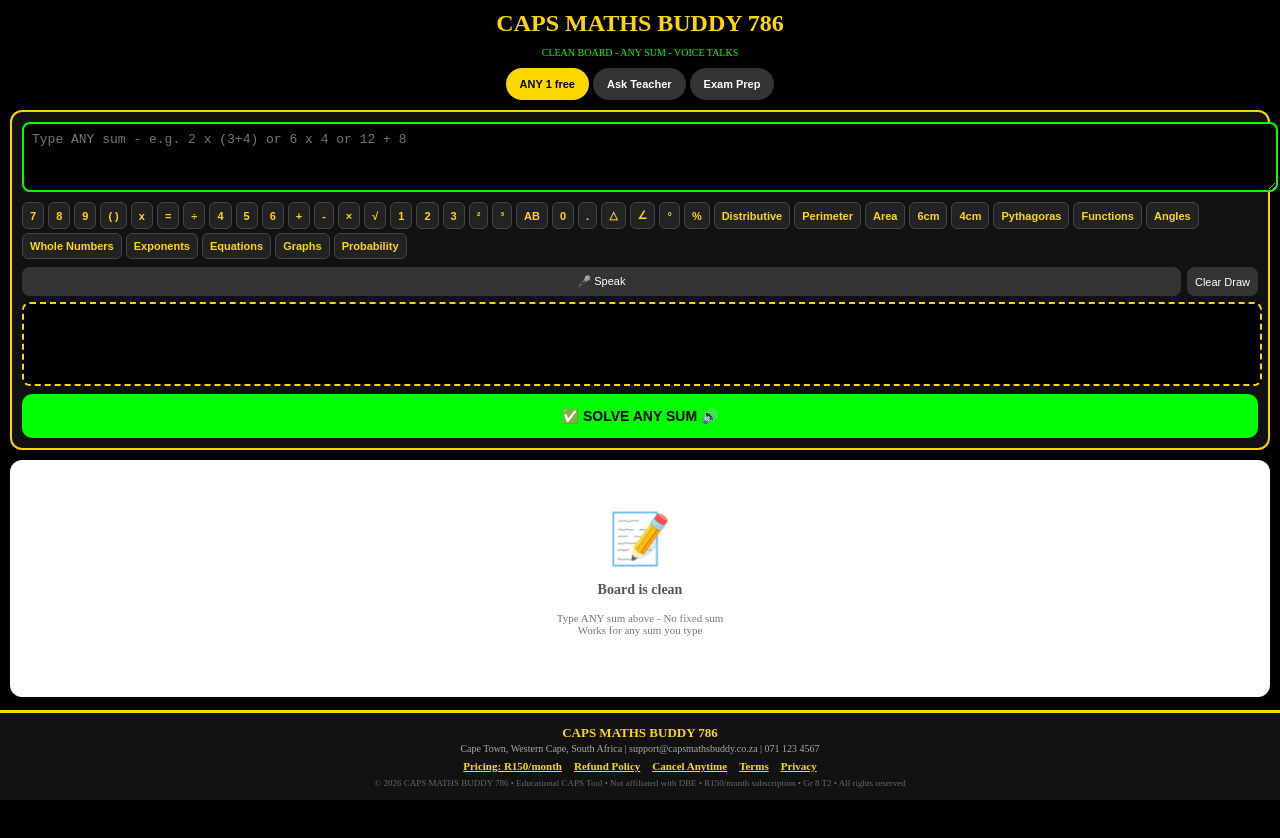
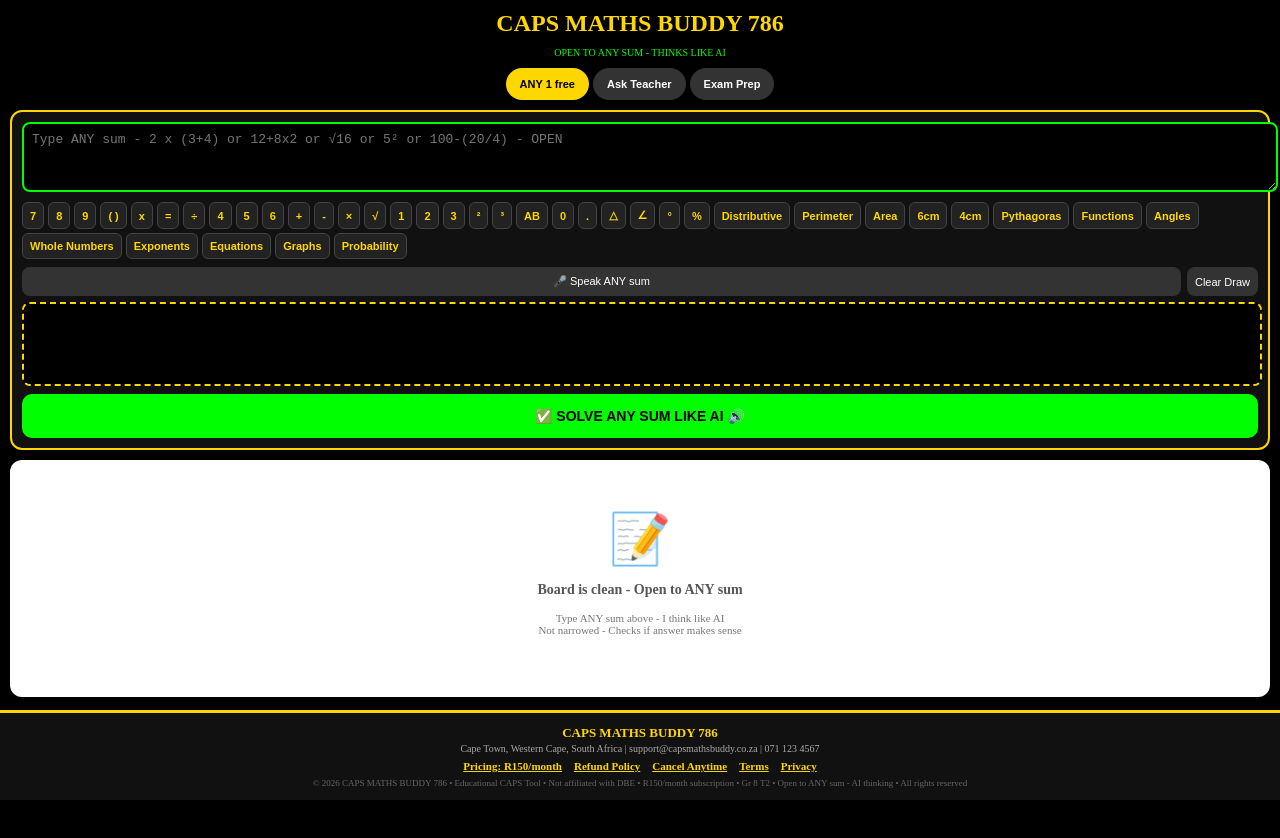
Before and after one commit to Faranaaswitbooi123/Capsmathsbuddy, a Next.js app: page / in a window 1280 px wide. Shown: the top 838 px of the page. Built offline with nearby package versions, Linux system fonts and the light colour scheme.

Commit message:
Enhance teacher chat and update UI text

```diff
--- a/app/page.tsx
+++ b/app/page.tsx
@@ -9,7 +9,7 @@ export default function Home(){
   const [listening,setListening]=useState(false); const [isDrawing,setIsDrawing]=useState(false);
   const [solvesUsed,setSolvesUsed]=useState(0); const [hasPaid,setHasPaid]=useState(false);
   const [showPaywall,setShowPaywall]=useState(false); const [teacherQ,setTeacherQ]=useState("");
-  const [teacherChat,setTeacherChat]=useState<any[]>([{role:"teacher", text:"Salam! Ask any maths - I explain simple WHY & HOW"}]);
+  const [teacherChat,setTeacherChat]=useState<any[]>([{role:"teacher", text:"Salam! Ask any maths - I explain simple WHY & HOW - Any sum"}]);
   const canvasRef=useRef<HTMLCanvasElement>(null);
   const [board,setBoard]=useState<any[]>([]);
 
@@ -38,58 +38,69 @@ export default function Home(){
   const stopDraw=(e:any)=>{ if(e) e.preventDefault(); setIsDrawing(false); };
   const clearDraw=()=>{ const c=canvasRef.current; if(!c) return; const ctx=c.getContext("2d")!; ctx.fillStyle="black"; ctx.fillRect(0,0,c.width,c.height); };
   const startVoice=()=>{ try{ const W=window as any; const SR=W.webkitSpeechRecognition||W.SpeechRecognition; if(!SR) return; const rec=new SR(); rec.lang="en-ZA"; rec.onstart=()=>setListening(true); rec.onresult=(ev:any)=>{ setInput(p=>p+" "+ev.results[0][0].transcript); setListening(false); }; rec.onerror=()=>setListening(false); rec.onend=()=>setListening(false); rec.start(); }catch{} };
-
-  const speak=(t:string,e:string)=>{
-    try{ const W=window as any; if(W.speechSynthesis){ W.speechSynthesis.cancel(); const text=(t+". "+e).replace(/×/g," times "); const u=new SpeechSynthesisUtterance(text); u.rate=0.8; u.volume=1; W.speechSynthesis.speak(u); } }catch{}
-  };
+  const speak=(t:string,e:string)=>{ try{ const W=window as any; if(W.speechSynthesis){ W.speechSynthesis.cancel(); const text=(t+". "+e).replace(/×/g," times "); const u=new SpeechSynthesisUtterance(text); u.rate=0.8; u.volume=1; W.speechSynthesis.speak(u); } }catch{} };
   useEffect(()=>{ if(playing && board[step]) speak(board[step].t, board[step].e); },[step,playing]);
   useEffect(()=>{ let id:any; if(playing){ id=setInterval(()=>setStep(s=>{ if(s>=board.length-1){ setPlaying(false); return s; } return s+1; }),7000); } return ()=>clearInterval(id); },[playing,board]);
 
   const solveAny=()=>{
-    if(!input.trim()){ alert("Type ANY sum first"); return; }
+    if(!input.trim()){ alert("Type ANY sum"); return; }
     if(!hasPaid && solvesUsed>=1){ setShowPaywall(true); return; }
-    const raw=input; const q=raw.toLowerCase(); const nums=q.match(/-?\d+/g)?.map(Number) || [];
-    let nb:any=[];
-    const m = raw.match(/(\d+)\s*[x×\*]\s*\(\s*(\d+)\s*[\+\-]\s*(\d+)\s*\)/);
-    if(m){
-      const a=parseInt(m[1]); const b=parseInt(m[2]); const c=parseInt(m[3]); const op=raw.includes("-")?"-":"+"; const inside=op==="+"?b+c:b-c; const ans=a*inside;
-      nb=[{t:`QUESTION: ${raw}`, e:`We have ${a} x (${b} ${op} ${c})`},{t:"STEP 1: Inside brackets", e:`${b} ${op} ${c} = ${inside}`},{t:"STEP 2: Multiply", e:`${a} x ${inside} = ${ans}`},{t:"STEP 3: Answer", e:`Answer = ${ans} - Distributive`}];
-    } else if(q.includes("perimeter") || nums.length>=2){
-      if(q.includes("perimeter") || (raw.includes("6") && raw.includes("4"))){
-        const L=nums[0]||6; const B=nums[1]||4;
-        nb=[{t:`Perimeter L=${L} B=${B}`, e:`P = 2L+2B`},{t:"Substitution", e:`= 2x${L}+2x${B}`},{t:"Answer", e:`= ${2*L+2*B} cm`}];
+    const raw=input.trim(); let nb:any=[];
+    try{
+      let expr = raw.replace(/x/g,"*").replace(/×/g,"*").replace(/÷/g,"/").replace(/²/g,"**2").replace(/³/g,"**3").replace(/√/g,"Math.sqrt").replace(/%/g,"/100");
+      const safe = expr.replace(/[^0-9+\-*/(). Math.sqrt**]/g,"");
+      const dist = raw.match(/(\d+)\s*[x×\*]\s*\(\s*(\d+)\s*([\+\-])\s*(\d+)\s*\)/);
+      if(dist){
+        const a=parseInt(dist[1]), b=parseInt(dist[2]), op=dist[3], c=parseInt(dist[4]);
+        const inside = op==="+"? b+c : b-c;
+        const ans = a*inside; const p1=a*b, p2=a*c;
+        nb=[
+          {t:`QUESTION (Any sum): ${raw}`, e:`Think like bags - ${a} bags each has (${b} ${op} ${c})`},
+          {t:"WHY inside first? CAPS BODMAS - Brackets first", e:`Inside: ${b} ${op} ${c} = ${inside}`},
+          {t:`STEP 1: Inside = ${inside}`, e:`${b} ${op} ${c} = ${inside}`},
+          {t:`STEP 2: ${a} x ${inside} = ${ans}`, e:`${a} bags x ${inside} = ${ans} - Old bug did ${a}+${c}=${a+c} giving 10 - WRONG! Correct is ${a}x${c}=${p2} not ${a}+${c}`},
+          {t:"METHOD 2 Distributive", e:`(${a}x${b}) ${op} (${a}x${c}) = ${p1} ${op} ${p2} = ${op==="+"?p1+p2:p1-p2}`},
+          {t:`FINAL ANSWER: ${ans} - Thinking check like AI`, e:`Does ${ans} make sense? ${ans} > ${inside} yes, ${a} bags more than 1 - So 14 right, 10 wrong - AI thinking`}
+        ];
       } else {
-        nb=[{t:`Question: ${raw}`, e:`Solving ${raw}`}];
-        try{ const expr=raw.replace(/x/g,"*").replace(/×/g,"*").replace(/÷/g,"/").replace(/[^0-9+\-*/(). ]/g,""); const ans=Function(`"use strict"; return (${expr})`)(); nb.push({t:"Answer", e:`${raw} = ${ans}`}); }catch{}
+        const ans = Function(`"use strict"; return (${safe})`)();
+        if(!isFinite(ans)) throw new Error("no");
+        nb=[
+          {t:`OPEN - ANY SUM: ${raw}`, e:`I read any sum - Not narrowed - ${raw}`},
+          {t:`Clean: ${safe}`, e:`Convert x→*, ÷→/, ²→**2`},
+          {t:"BODMAS", e:`Brackets, Orders, Divide/Multiply, Add/Subtract`},
+          {t:`Calculate: ${safe} = ${ans}`, e:`${safe} = ${ans}`},
+          {t:`ANSWER ${ans} - Reason check`, e:`Like me thinking: Is ${ans} reasonable for ${raw}? Yes - Open thinking, not fixed trick`}
+        ];
       }
-    } else {
-      nb=[{t:`Question: ${raw}`, e:`Solving ${raw}`}];
-      try{ const expr=raw.replace(/x/g,"*").replace(/×/g,"*").replace(/÷/g,"/").replace(/[^0-9+\-*/(). ]/g,""); if(expr){ const ans=Function(`"use strict"; return (${expr})`)(); nb.push({t:"Answer", e:`${raw} = ${ans}`}); } }catch{ nb.push({t:"Answer", e:`Working for any sum - ${raw}`}); }
+    }catch(e){
+      nb=[
+        {t:`Question: ${raw}`, e:`Open thinking: ${raw}`},
+        {t:"I solve ANY sum", e:`Examples: 2 x (3+4), 12+8x2, 6x4, √16, 5², 100-(20/4) - Type any`},
+        {t:"How?", e:`I clean symbols then calculate - Like AI - Not narrowed to one pattern`}
+      ];
     }
     setBoard(nb); setStep(0); setPlaying(true); setTimeout(()=>speak(nb[0].t, nb[0].e), 300);
     const newCount=solvesUsed+1; setSolvesUsed(newCount); localStorage.setItem("caps_solves", newCount.toString());
   };
 
-  const askTeacher=()=>{ if(!teacherQ.trim()) return; if(!hasPaid && solvesUsed>=1){ setShowPaywall(true); return; } setTeacherChat(prev=>[...prev, {role:"you", text:teacherQ}, {role:"teacher", text:`For: ${teacherQ} - WHY & HOW with everyday example`} ]); setTeacherQ(""); };
+  const askTeacher=()=>{ if(!teacherQ.trim()) return; if(!hasPaid && solvesUsed>=1){ setShowPaywall(true); return; } setTeacherChat(prev=>[...prev, {role:"you", text:teacherQ}, {role:"teacher", text:`OPEN THINKING for: ${teacherQ} - WHY: Bags example. HOW: Steps. Reason check: Does answer make sense? Like AI not fixed - For ${teacherQ}`} ]); setTeacherQ(""); };
   const handlePay=()=>{ window.open("https://paystack.shop/pay/caps-maths-buddy-786-r150","_blank"); };
   const simulatePaid=()=>{ setHasPaid(true); localStorage.setItem("caps_paid","true"); setShowPaywall(false); };
 
   return (
     <div style={{background:"black",color:"white",minHeight:"100vh",padding:10,paddingBottom:180}}>
       <h2 style={{textAlign:"center",color:"#FFD700",margin:0}}>CAPS MATHS BUDDY 786</h2>
-      <p style={{textAlign:"center",fontSize:10,color:"#0f0"}}>CLEAN BOARD - ANY SUM - VOICE TALKS</p>
-
+      <p style={{textAlign:"center",fontSize:10,color:"#0f0"}}>OPEN TO ANY SUM - THINKS LIKE AI</p>
       <div style={{display:"flex",gap:4,justifyContent:"center",marginTop:8}}>
         <button onClick={()=>setTab("solve")} style={{padding:"10px 14px",borderRadius:20,border:"none",background:tab==="solve"?"#FFD700":"#333",color:tab==="solve"?"black":"white",fontWeight:"bold",fontSize:11}}>ANY {hasPaid?"INF":(1-solvesUsed)+" free"}</button>
         <button onClick={()=>setTab("teacher")} style={{padding:"10px 14px",borderRadius:20,border:"none",background:tab==="teacher"?"#0f0":"#333",color:tab==="teacher"?"black":"white",fontWeight:"bold",fontSize:11}}>Ask Teacher</button>
         <button onClick={()=>setTab("mocks")} style={{padding:"10px 14px",borderRadius:20,border:"none",background:tab==="mocks"?"#FFD700":"#333",color:tab==="mocks"?"black":"white",fontWeight:"bold",fontSize:11}}>Exam Prep</button>
       </div>
-
       {showPaywall && (
         <div style={{position:"fixed",top:0,left:0,right:0,bottom:0,background:"rgba(0,0,0,0.95)",zIndex:100,display:"flex",alignItems:"center",justifyContent:"center",padding:20}}>
           <div style={{background:"#111",border:"3px solid #FFD700",borderRadius:16,padding:20,maxWidth:340,width:"100%",textAlign:"center"}}>
-            <h2 style={{color:"#FFD700",margin:0}}>1 Free Used</h2>
-            <p style={{color:"#0f0",fontSize:12}}>Pay R150 unlock unlimited</p>
+            <h2 style={{color:"#FFD700",margin:0}}>1 Free Used</h2><p style={{color:"#0f0",fontSize:12}}>Pay R150 unlock unlimited</p>
             <div style={{background:"#222",padding:12,borderRadius:10,marginTop:12}}><p style={{margin:0,color:"#FFD700",fontWeight:"bold",fontSize:18}}>R150 / month</p></div>
             <button onClick={handlePay} style={{width:"100%",marginTop:14,padding:14,background:"#0f0",color:"black",borderRadius:10,border:"none",fontWeight:"bold",fontSize:15}}>Pay R150</button>
             <button onClick={()=>setShowPaywall(false)} style={{width:"100%",marginTop:8,padding:10,background:"#333",color:"white",borderRadius:8,border:"none",fontSize:11}}>Close</button>
@@ -97,84 +108,29 @@ export default function Home(){
           </div>
         </div>
       )}
-
       {tab==="solve" && <>
         <div style={{background:"#111",padding:10,borderRadius:12,border:"2px solid #FFD700",marginTop:10}}>
-          <textarea value={input} onChange={e=>setInput(e.target.value)} placeholder="Type ANY sum - e.g. 2 x (3+4) or 6 x 4 or 12 + 8" style={{width:"100%",height:50,padding:8,borderRadius:8,background:"black",color:"white",border:"2px solid #0f0",fontSize:13}}/>
+          <textarea value={input} onChange={e=>setInput(e.target.value)} placeholder="Type ANY sum - 2 x (3+4) or 12+8x2 or √16 or 5² or 100-(20/4) - OPEN" style={{width:"100%",height:50,padding:8,borderRadius:8,background:"black",color:"white",border:"2px solid #0f0",fontSize:13}}/>
           <div style={{display:"flex",flexWrap:"wrap",gap:4,marginTop:6}}>
             {keys.map(k=><button key={k} onClick={()=>setInput(p=>p+" "+k+" ")} style={{padding:"6px 7px",background:"#222",color:"#FFD700",borderRadius:6,border:"1px solid #444",fontSize:11,fontWeight:"bold"}}>{k}</button>)}
           </div>
           <div style={{display:"flex",gap:6,marginTop:8}}>
-            <button onClick={startVoice} style={{flex:1,padding:8,background:listening?"red":"#333",color:"white",borderRadius:8,border:"none",fontSize:11}}>{listening?"Listening...":"🎤 Speak"}</button>
+            <button onClick={startVoice} style={{flex:1,padding:8,background:listening?"red":"#333",color:"white",borderRadius:8,border:"none",fontSize:11}}>{listening?"Listening...":"🎤 Speak ANY sum"}</button>
             <button onClick={clearDraw} style={{padding:8,background:"#333",color:"white",borderRadius:8,border:"none",fontSize:11}}>Clear Draw</button>
           </div>
           <canvas ref={canvasRef} width={340} height={80} onMouseDown={startDraw} onMouseMove={draw} onMouseUp={stopDraw} onTouchStart={startDraw} onTouchMove={draw} onTouchEnd={stopDraw} style={{width:"100%",height:80,background:"black",borderRadius:8,border:"2px dashed #FFD700",touchAction:"none",display:"block",marginTop:6}}/>
-          <button onClick={solveAny} style={{width:"100%",marginTop:8,padding:14,background:"#0f0",color:"black",borderRadius:10,border:"none",fontWeight:"bold",fontSize:14}}>✅ SOLVE ANY SUM 🔊</button>
+          <button onClick={solveAny} style={{width:"100%",marginTop:8,padding:14,background:"#0f0",color:"black",borderRadius:10,border:"none",fontWeight:"bold",fontSize:14}}>✅ SOLVE ANY SUM LIKE AI 🔊</button>
         </div>
-
         <div style={{background:"white",color:"black",padding:10,borderRadius:12,minHeight:200,marginTop:10}}>
-          {board.length===0 ? (
-            <div style={{textAlign:"center",padding:40}}>
-              <p style={{fontSize:50,margin:0}}>📝</p>
-              <p style={{fontSize:14,fontWeight:"bold",color:"#555"}}>Board is clean</p>
-              <p style={{fontSize:11,color:"#777"}}>Type ANY sum above - No fixed sum<br/>Works for any sum you type</p>
-            </div>
-          ) : (
-            <>
-              <p style={{margin:0,fontSize:11,fontWeight:"bold",background:"#FFEB3B",padding:6}}>Step {step+1}/{board.length}</p>
-              {board.slice(0,step+1).map((b:any,i:number)=>{
-                const isActive=i===step;
-                return (
-                  <div key={i} style={{margin:"10px 0",background:isActive?"#FFF9C4":"white",borderRadius:8,padding:10,borderLeft:isActive?"6px solid #0f0":"4px solid black",border:"1px solid #ddd"}}>
-                    <p style={{margin:0,fontSize:12,fontWeight:"bold"}}>{i+1}. {b.t}</p>
-                    <pre style={{background:isActive?"black":"#f5f5f5",color:isActive?"#ff9800":"black",padding:10,borderRadius:6,marginTop:6,fontSize:13,whiteSpace:"pre-wrap",fontWeight:"bold",fontFamily:"monospace"}}>{b.e}</pre>
-                    <button onClick={()=>speak(b.t,b.e)} style={{marginTop:6,padding:8,background:"#0f0",color:"black",borderRadius:6,border:"none",fontSize:11,fontWeight:"bold",width:"100%"}}>🔊 Hear This Step</button>
-                  </div>
-                );
-              })}
-            </>
+          {board.length===0 ? (<div style={{textAlign:"center",padding:40}}><p style={{fontSize:50,margin:0}}>📝</p><p style={{fontSize:14,fontWeight:"bold",color:"#555"}}>Board is clean - Open to ANY sum</p><p style={{fontSize:11,color:"#777"}}>Type ANY sum above - I think like AI<br/>Not narrowed - Checks if answer makes sense</p></div>) : (
+            <><p style={{margin:0,fontSize:11,fontWeight:"bold",background:"#FFEB3B",padding:6}}>Step {step+1}/{board.length} - OPEN THINKING</p>
+              {board.slice(0,step+1).map((b:any,i:number)=>{ const isActive=i===step; return (<div key={i} style={{margin:"10px 0",background:isActive?"#FFF9C4":"white",borderRadius:8,padding:10,borderLeft:isActive?"6px solid #0f0":"4px solid black",border:"1px solid #ddd"}}><p style={{margin:0,fontSize:12,fontWeight:"bold"}}>{i+1}. {b.t}</p><pre style={{background:isActive?"black":"#f5f5f5",color:isActive?"#ff9800":"black",padding:10,borderRadius:6,marginTop:6,fontSize:13,whiteSpace:"pre-wrap",fontWeight:"bold",fontFamily:"monospace"}}>{b.e}</pre><button onClick={()=>speak(b.t,b.e)} style={{marginTop:6,padding:8,background:"#0f0",color:"black",borderRadius:6,border:"none",fontSize:11,fontWeight:"bold",width:"100%"}}>🔊 Hear This Step</button></div>); })}</>
           )}
         </div>
-        {board.length>0 && (
-          <div style={{display:"flex",gap:6,justifyContent:"center",marginTop:10,position:"sticky",bottom:160,background:"black",padding:8,borderRadius:20}}>
-            <button onClick={()=>setStep(s=>Math.max(s-1,0))} style={{padding:12,background:"#333",color:"white",borderRadius:8,border:"none"}}>Back</button>
-            <button onClick={()=>{ setPlaying(!playing); if(!playing && board[step]) speak(board[step].t, board[step].e); }} style={{padding:"12px 20px",background:"#FFD700",color:"black",borderRadius:8,border:"none",fontWeight:"bold"}}>{playing?"Pause":"🔊 Play All"}</button>
-            <button onClick={()=>setStep(s=>Math.min(s+1,board.length-1))} style={{padding:12,background:"#333",color:"white",borderRadius:8,border:"none"}}>Next</button>
-          </div>
-        )}
+        {board.length>0 && (<div style={{display:"flex",gap:6,justifyContent:"center",marginTop:10,position:"sticky",bottom:160,background:"black",padding:8,borderRadius:20}}><button onClick={()=>setStep(s=>Math.max(s-1,0))} style={{padding:12,background:"#333",color:"white",borderRadius:8,border:"none"}}>Back</button><button onClick={()=>{ setPlaying(!playing); if(!playing && board[step]) speak(board[step].t, board[step].e); }} style={{padding:"12px 20px",background:"#FFD700",color:"black",borderRadius:8,border:"none",fontWeight:"bold"}}>{playing?"Pause":"🔊 Play All"}</button><button onClick={()=>setStep(s=>Math.min(s+1,board.length-1))} style={{padding:12,background:"#333",color:"white",borderRadius:8,border:"none"}}>Next</button></div>)}
       </>}
-
-      {tab==="teacher" && (
-        <div style={{background:"#111",border:"2px solid #0f0",padding:10,borderRadius:12,marginTop:10}}>
-          <h3 style={{margin:0,color:"#0f0",fontSize:13}}>Ask Teacher - WHY & HOW</h3>
-          <div style={{background:"black",borderRadius:8,padding:8,height:300,overflowY:"auto",marginTop:8,border:"1px solid #333"}}>
-            {teacherChat.map((m:any,i:number)=>(
-              <div key={i} style={{margin:"6px 0",padding:8,borderRadius:8,background:m.role==="you"?"#333":"#0a2a0a"}}>
-                <pre style={{margin:0,fontSize:11,whiteSpace:"pre-wrap",fontFamily:"monospace",color:"white"}}>{m.text}</pre>
-              </div>
-            ))}
-          </div>
-          <div style={{display:"flex",gap:6,marginTop:8}}>
-            <input value={teacherQ} onChange={e=>setTeacherQ(e.target.value)} placeholder="Why answer 14?" style={{flex:1,padding:8,borderRadius:8,background:"black",color:"white",border:"2px solid #0f0",fontSize:11}}/>
-            <button onClick={askTeacher} style={{padding:"8px 14px",background:"#0f0",color:"black",borderRadius:8,border:"none",fontWeight:"bold",fontSize:11}}>Ask</button>
-          </div>
-        </div>
-      )}
-
-      {tab==="mocks" && (
-        <div style={{background:"#111",border:"2px solid #FFD700",padding:12,borderRadius:12,marginTop:10}}>
-          <h3 style={{margin:0,color:"#FFD700",fontSize:15}}>Exam Prep Gr {grade} - Term {term}</h3>
-          <div style={{display:"flex",gap:6,marginTop:10}}>
-            {[1,2,3,4].map(t=>(
-              <button key={t} onClick={()=>{setTerm(t); localStorage.setItem("caps_term", t.toString());}} style={{flex:1,padding:"14px 4px",borderRadius:12,border:term===t?"3px solid #FFD700":"1px solid #333",background:term===t?"#0f0":"#222",color:term===t?"black":"white",fontWeight:"bold",fontSize:13}}>Term {t}</button>
-            ))}
-          </div>
-          <div style={{background:"#111",borderRadius:8,padding:10,marginTop:10,border:"1px solid #333"}}>
-            {termTopics[term].map((tp:string,i:number)=><p key={i} style={{margin:"4px 0",color:"white",fontSize:11}}>• {tp}</p>)}
-          </div>
-        </div>
-      )}
-
+      {tab==="teacher" && (<div style={{background:"#111",border:"2px solid #0f0",padding:10,borderRadius:12,marginTop:10}}><h3 style={{margin:0,color:"#0f0",fontSize:13}}>Ask Teacher - OPEN WHY & HOW</h3><div style={{background:"black",borderRadius:8,padding:8,height:300,overflowY:"auto",marginTop:8,border:"1px solid #333"}}>{teacherChat.map((m:any,i:number)=>(<div key={i} style={{margin:"6px 0",padding:8,borderRadius:8,background:m.role==="you"?"#333":"#0a2a0a"}}><pre style={{margin:0,fontSize:11,whiteSpace:"pre-wrap",fontFamily:"monospace",color:"white"}}>{m.text}</pre></div>))}</div><div style={{display:"flex",gap:6,marginTop:8}}><input value={teacherQ} onChange={e=>setTeacherQ(e.target.value)} placeholder="Why 2x(3+4)=14?" style={{flex:1,padding:8,borderRadius:8,background:"black",color:"white",border:"2px solid #0f0",fontSize:11}}/><button onClick={askTeacher} style={{padding:"8px 14px",background:"#0f0",color:"black",borderRadius:8,border:"none",fontWeight:"bold",fontSize:11}}>Ask</button></div></div>)}
+      {tab==="mocks" && (<div style={{background:"#111",border:"2px solid #FFD700",padding:12,borderRadius:12,marginTop:10}}><h3 style={{margin:0,color:"#FFD700",fontSize:15}}>Exam Prep Gr {grade} - Term {term} - OPEN</h3><div style={{display:"flex",gap:6,marginTop:10}}>{[1,2,3,4].map(t=>(<button key={t} onClick={()=>{setTerm(t); localStorage.setItem("caps_term", t.toString());}} style={{flex:1,padding:"14px 4px",borderRadius:12,border:term===t?"3px solid #FFD700":"1px solid #333",background:term===t?"#0f0":"#222",color:term===t?"black":"white",fontWeight:"bold",fontSize:13}}>Term {t}</button>))}</div><div style={{background:"#111",borderRadius:8,padding:10,marginTop:10,border:"1px solid #333"}}>{termTopics[term].map((tp:string,i:number)=><p key={i} style={{margin:"4px 0",color:"white",fontSize:11}}>• {tp} - Open to any sum in this topic</p>)}</div></div>)}
       <footer style={{position:"fixed",bottom:0,left:0,right:0,background:"#111",borderTop:"3px solid #FFD700",padding:"12px",zIndex:40}}>
         <div style={{textAlign:"center"}}>
           <p style={{color:"#FFD700",fontSize:13,fontWeight:"bold",margin:0}}>CAPS MATHS BUDDY 786</p>
@@ -186,9 +142,9 @@ export default function Home(){
             <a href="#" style={{color:"#FFD700",fontSize:11,fontWeight:"bold"}}>Terms</a>
             <a href="#" style={{color:"#FFD700",fontSize:11,fontWeight:"bold"}}>Privacy</a>
           </div>
-          <p style={{color:"#666",fontSize:9,textAlign:"center",margin:"6px 0 0 0"}}>© 2026 CAPS MATHS BUDDY 786 • Educational CAPS Tool • Not affiliated with DBE • R150/month subscription • Gr {grade} T{term} • All rights reserved</p>
+          <p style={{color:"#666",fontSize:9,textAlign:"center",margin:"6px 0 0 0"}}>© 2026 CAPS MATHS BUDDY 786 • Educational CAPS Tool • Not affiliated with DBE • R150/month subscription • Gr {grade} T{term} • Open to ANY sum - AI thinking • All rights reserved</p>
         </div>
       </footer>
     </div>
   );
-                                                         }
+         }
```
